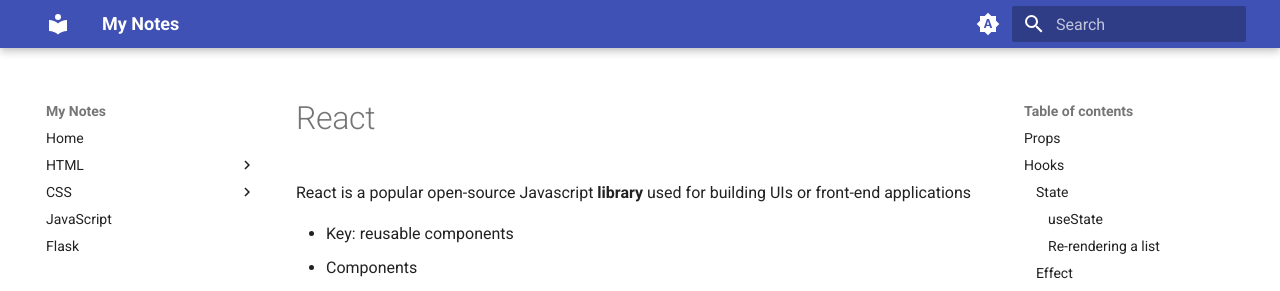
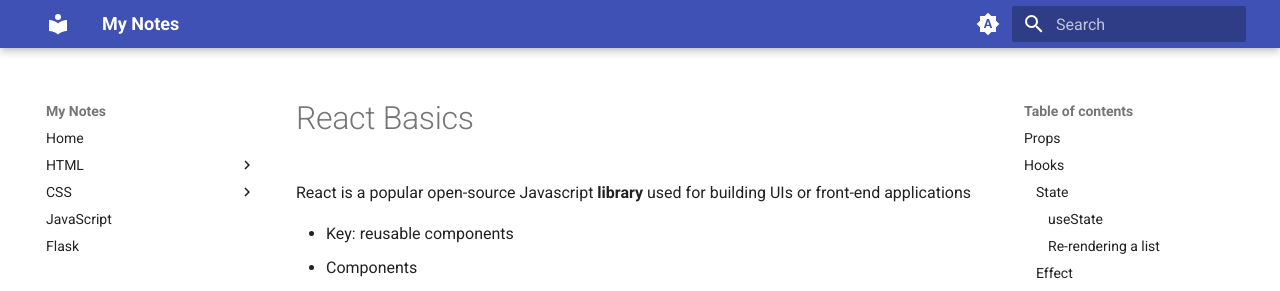
Before and after one commit to ayeryn/notes, an MkDocs documentation site: the page built from docs/react/react-basics.md, in a window 1280 px wide and 900 px high. Shown: the top 291 px of the window. Built offline with MkDocs 1.6.1 and Material for MkDocs 9.7.7, drawn with Linux system fonts in a browser that asks for light colours.

Commit message:
rename file

```diff
--- a/docs/react/react-js.md
+++ b/docs/react/react-basics.md
@@ -1,4 +1,4 @@
-# React
+# React Basics
 
 React is a popular open-source Javascript **library** used for building UIs or front-end applications
 
```
